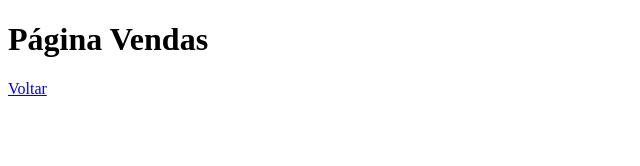
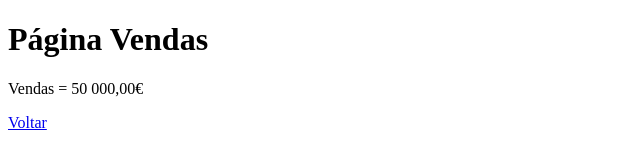
Before and after one commit to marcomarcelo/aulagithub, a plain HTML site: page vendas.html in a window 1280 px wide. Shown: the whole page, without its empty margins (0-640 px from the left). Drawn offline with Linux system fonts and the light colour scheme.

Commit message:
Acrescentado valor das vendas

```diff
--- a/vendas.html
+++ b/vendas.html
@@ -8,6 +8,7 @@
 </head>
 <body>
     <h1>Página Vendas</h1>
+    <p>Vendas = 50 000,00€</p>
     <a href="index.html">Voltar</a>
 </body>
 </html>
```
